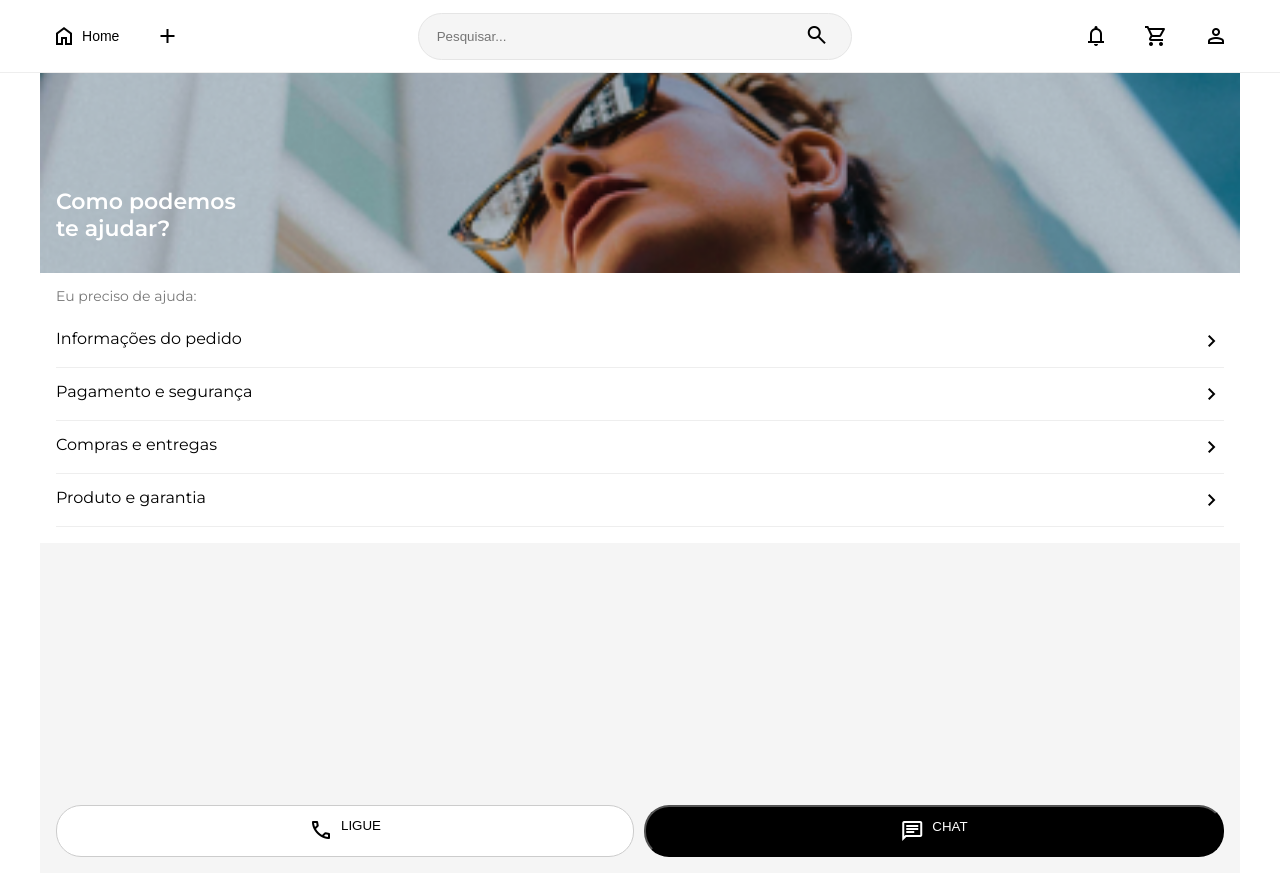
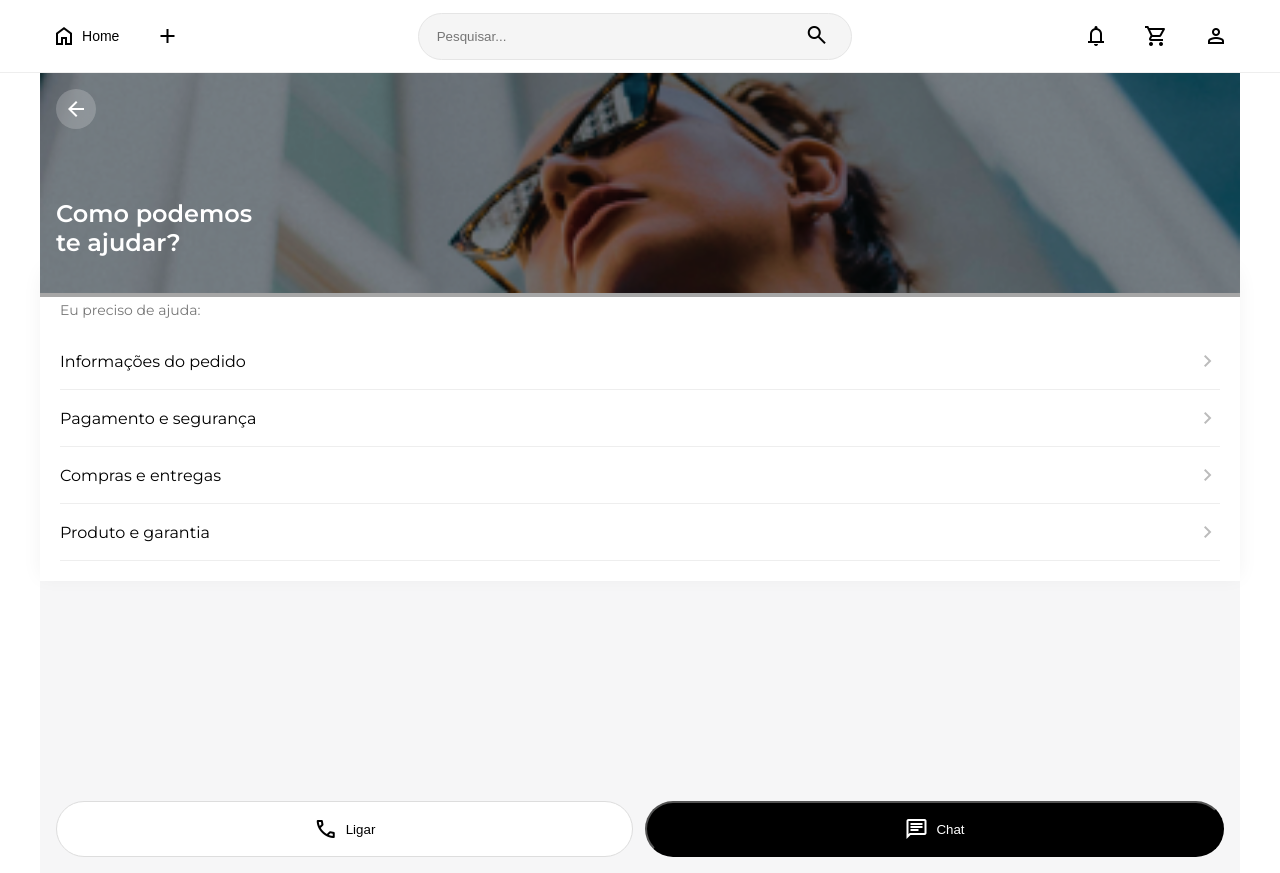
Before and after one commit to amandastss/Reveste-Frontend, a Vue app: page /suporte in a window 1280 px wide. Built offline with nearby package versions, Linux system fonts and the light colour scheme; a web font is replaced by a local one.

Commit message:
fix: suporte page

```diff
--- a/src/views/ProfileView.vue
+++ b/src/views/ProfileView.vue
@@ -1,7 +1,35 @@
 <script setup lang="ts">
+import { computed } from 'vue'
 import { useRouter } from 'vue-router'
 
 const router = useRouter()
+const user = computed(() => {
+  try {
+    return JSON.parse(localStorage.getItem('user') || '{}')
+  } catch {
+    return {}
+  }
+})
+
+const profileName = computed(
+  () =>
+    user.value.name ||
+    user.value.username ||
+    user.value.first_name ||
+    user.value.full_name ||
+    'Usuário'
+)
+const profileEmail = computed(() => user.value.email || '')
+const profileRole = computed(() => {
+  if (user.value.role === 'seller') return 'Vendedor'
+  if (user.value.role === 'buyer') return 'Comprador'
+  return ''
+})
+const formattedBirthdate = computed(() => {
+  if (!user.value.date_of_birth) return ''
+  const date = new Date(user.value.date_of_birth)
+  return isNaN(date.getTime()) ? '' : date.toLocaleDateString('pt-BR')
+})
 
 const menuItems = [
   { label: 'Meus Pedidos', icon: 'inventory_2', route: '/pedidos' },
@@ -17,7 +45,11 @@ function goTo(route: string) {
 }
 
 function logout() {
-  console.log('Excluir conta')
+  localStorage.removeItem('token')
+  localStorage.removeItem('user')
+  localStorage.removeItem('email')
+  localStorage.removeItem('isLogin')
+  router.push('/auth/email')
 }
 </script>
 
@@ -27,8 +59,31 @@ function logout() {
 
       <!-- HEADER -->
       <div class="profile-header">
-        <div class="avatar"></div>
-        <h2>Marina Sena</h2>
+        <div class="avatar">
+          <img
+            v-if="user.photo || user.avatar || user.image"
+            :src="user.photo || user.avatar || user.image"
+            alt="Foto de perfil"
+          />
+          <span v-else>{{ profileName.charAt(0) || 'U' }}</span>
+        </div>
+        <h2>{{ profileName }}</h2>
+      </div>
+
+      <div class="account-card">
+        <h3>Minha conta</h3>
+        <div class="account-row">
+          <span>Email</span>
+          <strong>{{ profileEmail }}</strong>
+        </div>
+        <div class="account-row" v-if="user.phone">
+          <span>Telefone</span>
+          <strong>{{ user.phone }}</strong>
+        </div>
+        <div class="account-row" v-if="formattedBirthdate">
+          <span>Data de nascimento</span>
+          <strong>{{ formattedBirthdate }}</strong>
+        </div>
       </div>
 
       <!-- MENU -->
@@ -92,12 +147,57 @@ function logout() {
   border-bottom-right-radius: 20px;
 }
 
+.account-card {
+  background: white;
+  border-radius: 18px;
+  padding: 20px;
+  margin: 16px 0;
+  box-shadow: 0 14px 35px rgba(0, 0, 0, 0.05);
+}
+
+.account-card h3 {
+  margin: 0 0 14px;
+  font-size: 18px;
+}
+
+.account-row {
+  display: flex;
+  justify-content: space-between;
+  padding: 10px 0;
+  border-top: 1px solid #f0f0f0;
+}
+
+.account-row:first-of-type {
+  border-top: none;
+}
+
+.account-row span {
+  color: #666;
+}
+
+.account-row strong {
+  color: #111;
+}
+
 .avatar {
   width: 80px;
   height: 80px;
   background: #ccc;
   border-radius: 50%;
   margin: 0 auto 10px;
+  display: flex;
+  align-items: center;
+  justify-content: center;
+  overflow: hidden;
+  color: #333;
+  font-size: 28px;
+  font-weight: 700;
+}
+
+.avatar img {
+  width: 100%;
+  height: 100%;
+  object-fit: cover;
 }
 
 /* MENU */
--- a/src/views/SuporteView.vue
+++ b/src/views/SuporteView.vue
@@ -13,16 +13,31 @@ const categorias = [
 function goTo(route: string) {
   router.push(route)
 }
+
+function goBack() {
+  router.back()
+}
 </script>
 
-<template>
+  <template>
   <div class="suporte">
 
+    <!-- HEADER -->
     <div class="header">
       <img src="/suporte.png" />
+
+      <!-- overlay escuro -->
+      <div class="overlay"></div>
+
+      <!-- botão voltar -->
+      <button class="back-button" @click="goBack">
+        <span class="material-symbols-outlined">arrow_back</span>
+      </button>
+
       <h1>Como podemos<br>te ajudar?</h1>
     </div>
 
+    <!-- CARD -->
     <div class="card">
       <p class="titulo">Eu preciso de ajuda:</p>
 
@@ -33,19 +48,20 @@ function goTo(route: string) {
         @click="goTo(item.route)"
       >
         <span>{{ item.label }}</span>
-        <span class="material-symbols-outlined">chevron_right</span>
+        <span class="material-symbols-outlined arrow">chevron_right</span>
       </div>
     </div>
 
+    <!-- BOTÕES -->
     <div class="bottom">
       <button class="ligue">
         <span class="material-symbols-outlined">call</span>
-        LIGUE
+        Ligar
       </button>
 
       <button class="chat">
         <span class="material-symbols-outlined">chat</span>
-        CHAT
+        Chat
       </button>
     </div>
 
@@ -55,73 +71,144 @@ function goTo(route: string) {
 <style scoped>
 .suporte {
   min-height: 100vh;
-  background: #f5f5f5;
+  background: #f6f6f7;
   display: flex;
   flex-direction: column;
   font-family: "Montserrat", sans-serif;
 }
 
+/* HEADER */
 .header {
   position: relative;
 }
 
 .header img {
   width: 100%;
-  height: 200px;
+  height: 220px;
   object-fit: cover;
 }
 
+/* overlay escuro */
+.overlay {
+  position: absolute;
+  inset: 0;
+  background: rgba(0,0,0,0.35);
+}
+
+/* botão voltar */
+.back-button {
+  position: absolute;
+  top: 16px;
+  left: 16px;
+
+  background: rgba(255,255,255,0.2);
+  backdrop-filter: blur(6px);
+
+  border: none;
+  border-radius: 50%;
+  width: 40px;
+  height: 40px;
+
+  display: flex;
+  align-items: center;
+  justify-content: center;
+
+  color: white;
+  cursor: pointer;
+
+  transition: transform 0.15s ease, opacity 0.15s ease;
+}
+
+.back-button:active {
+  transform: scale(0.9);
+  opacity: 0.8;
+}
+
+/* título */
 .header h1 {
   position: absolute;
-  bottom: 20px;
+  bottom: 24px;
   left: 16px;
   color: white;
-  font-size: 22px;
+  font-size: 24px;
   font-weight: 600;
 }
 
+/* CARD */
 .card {
   background: white;
-  margin-top: -20px;
-  border-radius: 20px 20px 0 0;
-  padding: 16px;
+  margin-top: -30px;
+  border-radius: 24px 24px 0 0;
+  padding: 20px;
+  box-shadow: 0 -4px 20px rgba(0,0,0,0.05);
 }
 
 .titulo {
   font-size: 14px;
   color: #777;
-  margin-bottom: 10px;
+  margin-bottom: 14px;
 }
 
+/* ITEM */
 .item {
   display: flex;
   justify-content: space-between;
-  padding: 14px 0;
+  align-items: center;
+
+  padding: 16px 0;
   border-bottom: 1px solid #eee;
   cursor: pointer;
+
+  transition: transform 0.15s ease,
+              background 0.15s ease;
 }
 
+.item:active {
+  transform: scale(0.97);
+  background: #f8f8f8;
+}
+
+.arrow {
+  color: #bbb;
+}
+
+/* BOTÕES */
 .bottom {
   margin-top: auto;
   display: flex;
-  gap: 10px;
+  gap: 12px;
   padding: 16px;
 }
 
 .ligue, .chat {
   flex: 1;
-  border-radius: 25px;
-  padding: 12px;
+  border-radius: 30px;
+  padding: 14px;
+
   display: flex;
   justify-content: center;
+  align-items: center;
   gap: 8px;
+
+  font-weight: 500;
+  cursor: pointer;
+
+  transition: transform 0.15s ease, opacity 0.15s ease;
 }
 
+.ligue:active,
+.chat:active {
+  transform: scale(0.95);
+  opacity: 0.85;
+}
+
+/* botão secundário */
 .ligue {
   background: white;
-  border: 1px solid #ccc;
+  border: 1px solid #ddd;
 }
 
+/* botão principal */
 .chat {
   background: black;
   color: white;
```
